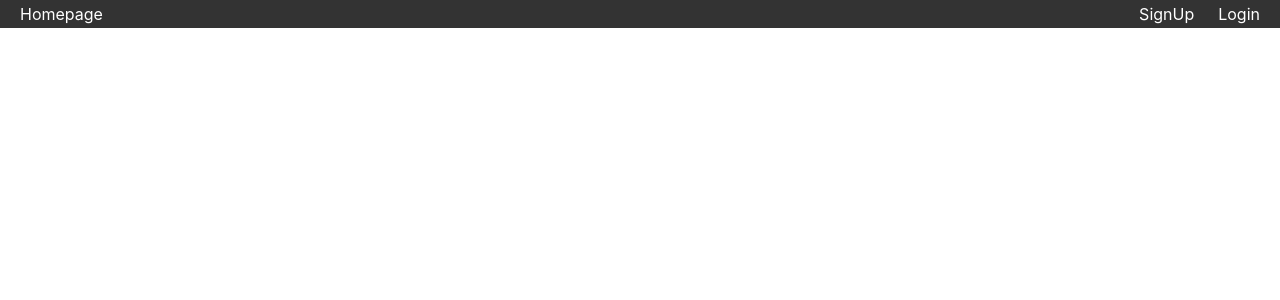
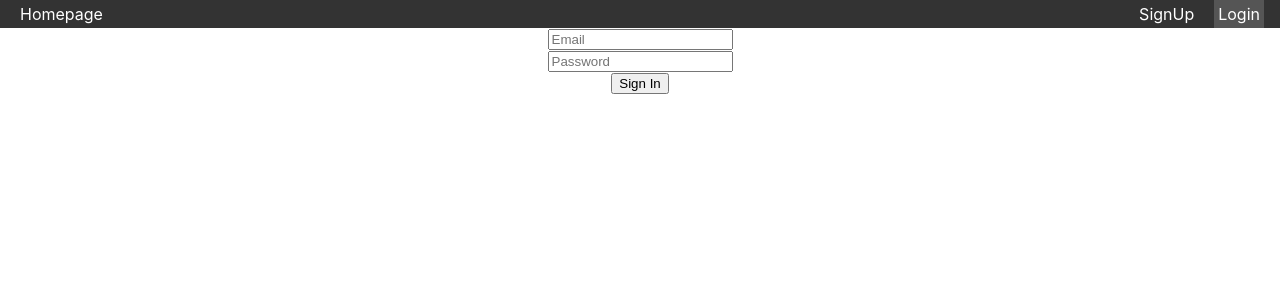
Before and after one commit to maruthibommi/to-do-react, a React (Create React App) app in the folder to-do-frontend/: page /Login in a window 1280 px wide. Shown: the top 300 px of the page. Built offline with nearby package versions, Linux system fonts and the light colour scheme.

Commit message:
Added Login and Logout Functionality

```diff
--- a/to-do-frontend/src/App.js
+++ b/to-do-frontend/src/App.js
@@ -1,40 +1,54 @@
-import { BrowserRouter, Routes, Route } from "react-router-dom";
+import { Routes, Route } from "react-router-dom";
 
 import './App.css';
 import Navbar from './Components/Navbar'
 import HomePage from "./Components/HomePage";
 import SignUp from "./Components/SignUp";
 import userDatabase from "./users.json"
+import Loginform from "./Components/Loginform";
+import Logoutform from "./Components/Logoutform";
+import { useState } from "react";
 
 
 function App() {
 
 const userDetails = userDatabase
 
+const [currentUser,setCurrentUser] = useState({name : "", email : ""})
 
 
 const signUp = (details) =>{
+    console.log("details from Signup")
     console.log(details,userDetails)
 
     alert("user "+ details.name+" added")
 }
+const signIn = (details) =>{
+  console.log("details from Log in")
+  console.log(details,userDetails)
+  setCurrentUser({...currentUser,name : details.name , email : details.email})
+  alert("user logged in ")
 
+}
 
+const logOut = () => {
+  setCurrentUser({...currentUser,name : "" , email : ""})
+  window.location = "/"
+}
 
   return (
+    <div>
+      <Navbar user={currentUser} />
 
-    <BrowserRouter>
-        <div>
-      <Navbar />
-      </div>
-      <Routes>
-            <Route path="/" element={<HomePage />}></Route>
-            <Route path="/Signup" element={<SignUp signUp={signUp}/>}></Route>
-    </Routes>
-    </BrowserRouter>
+        <Routes>
+          <Route path="/" element={<HomePage />}></Route>
+          {(currentUser.email === "") ?
+            (<><Route path="/Login" element={<Loginform signIn={signIn} />}></Route><Route path="/Signup" element={<SignUp signUp={signUp} />}></Route></>) :
+            (<Route path="/Logout" element={<Logoutform logOut={logOut} />}></Route>)}
+        </Routes>
+    </div>
 
-
-  );
+  )
 }
 
 export default App;
--- a/to-do-frontend/src/Components/HomePage.js
+++ b/to-do-frontend/src/Components/HomePage.js
@@ -5,5 +5,4 @@ function HomePage() {
     <div className='App'>HomePage</div>
   )
 }
-
 export default HomePage
--- a/to-do-frontend/src/Components/Loginform.js
+++ b/to-do-frontend/src/Components/Loginform.js
@@ -1,9 +1,32 @@
-import React from 'react'
+import React, { useState } from 'react'
 
-function Loginform() {
-  return (
-    <div>Loginform</div>
-  )
+function Loginform({signIn}) {
+  const [user,setUser] = useState({email :"" , password: ""})
+
+  const SigninHandler = (e) => {
+      e.preventDefault()
+      signIn(user)
+  }
+
+return (
+  <div className='App'>
+      <form onSubmit={SigninHandler}>
+          <div className='form-inner'>
+              <div className='form-group'>
+                  <input type="email" placeholder='Email' id = "emaiID" name = "emailName" onChange={e =>setUser({...user,email : e.target.value})} value ={user.email} />
+              </div>
+              <div className='form-group'>
+                  <input type="password" placeholder='Password' id = "passwordId" name = "passwordName" onChange={e =>{setUser({...user,password : e.target.value})}} value ={user.password} />
+              </div>
+          </div>
+          <input type= "submit" value = "Sign In"/>
+
+
+
+      </form>
+
+  </div>
+)
 }
 
 export default Loginform
--- /dev/null
+++ b/to-do-frontend/src/Components/Logoutform.js
@@ -0,0 +1,14 @@
+
+
+function Logoutform({logOut}) {
+
+
+    return(
+        <div>
+            Are you sure you want to log out ?
+            <input type= "button" value= "Logout" onClick={logOut} />
+        </div>
+    )
+}
+
+export default Logoutform
--- a/to-do-frontend/src/Components/Navbar.js
+++ b/to-do-frontend/src/Components/Navbar.js
@@ -1,17 +1,33 @@
 import React from 'react'
+
+import { Link, useMatch, useResolvedPath } from 'react-router-dom'
 import '../styles.css'
 
-function Navbar() {
+function Navbar({user}) {
+
+
+  const CustomLink = ({to,children, ...props}) =>{
+      const resolvedPath = useResolvedPath(to)
+      const isActive = useMatch({ path: resolvedPath.pathname, end: true })
+
+      return (
+      <li className={isActive ? "active" : ""}>
+        <Link to={to} {...props}>
+          {children}
+        </Link>
+      </li>
+    )
+  }
+
   return (
     <nav className='nav'>
-        <a href = "/"  >Homepage</a>
+        <Link to = "/"  >Homepage</Link>
         <ul>
-            <li>
-                <a href = "/Signup" >SignUp</a>
-            </li>
-            <li>
-                <a href = "/Login" >Login</a>
-            </li>
+
+            {(user.name === "") ?
+              (<><CustomLink to='/Signup'>SignUp</CustomLink><CustomLink to='/Login'>Login</CustomLink></>) :
+              (<CustomLink to = '/Logout'>Log Out</CustomLink>)
+            }
         </ul>
     </nav>
   )
--- a/to-do-frontend/src/index.js
+++ b/to-do-frontend/src/index.js
@@ -1,4 +1,5 @@
 import React from 'react';
+import { BrowserRouter } from "react-router-dom";
 import ReactDOM from 'react-dom/client';
 import './index.css';
 import App from './App';
@@ -7,7 +8,9 @@ import reportWebVitals from './reportWebVitals';
 const root = ReactDOM.createRoot(document.getElementById('root'));
 root.render(
   <React.StrictMode>
-    <App />
+    <BrowserRouter>
+      <App />
+    </BrowserRouter>
   </React.StrictMode>
 );
 
```
